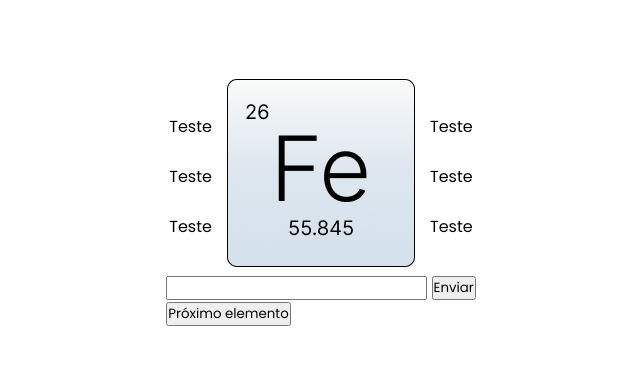
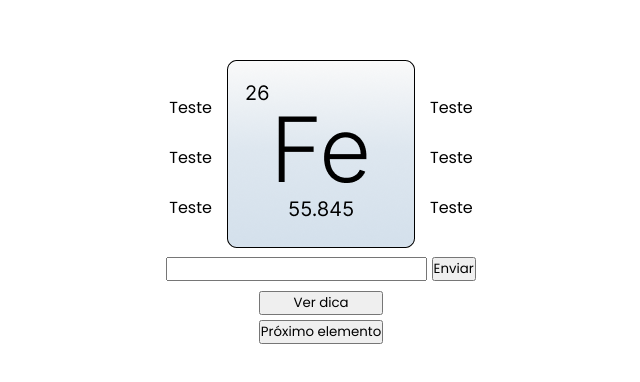
Before and after one commit to gustavorods/2024_1_b2_periodic_table_game, a plain HTML site: page index.html in a window 1280 px wide. Shown: the part 198-580 px from the top of the page, without its empty margins (319-959 px from the left). Drawn offline with Linux system fonts and the light colour scheme.

Commit message:
feat style: Basic css done (made for testing with JS)

```diff
--- a/Style/style.css
+++ b/Style/style.css
@@ -32,3 +32,18 @@ body {
     flex-direction: column;
     gap: 25px;
 }
+
+.container .user_actions {
+    display: flex;
+    flex-direction: column;
+    justify-content: center;
+    align-items: center;
+    gap: 10px;
+}
+
+
+.container .user_actions .see_tip_and_next_element {
+    display: flex;
+    flex-direction: column;
+    gap: 5px;
+}
--- a/index.html
+++ b/index.html
@@ -33,7 +33,7 @@
             </div>
         </div>
 
-        <!-- Send button and option to move to the next element -->
+        <!-- Send button, option to move to the next element and see tip -->
         <div class="user_actions">
             <!--  Submit button  -->
             <div class="submit_div">
@@ -41,8 +41,12 @@
                 <button type="submit" id="submit_button">Enviar</button>
             </div>
 
-            <!-- move to the next element -->
-            <input type="button" value="Próximo elemento" id="next_element">
+            <!-- move to the next element and see tip-->
+            <div class="see_tip_and_next_element">
+                <input type="button" value="Ver dica" id="see_tip">
+                <input type="button" value="Próximo elemento" id="next_element">
+            </div>
+
         </div>
     </div>
 </body>
```
